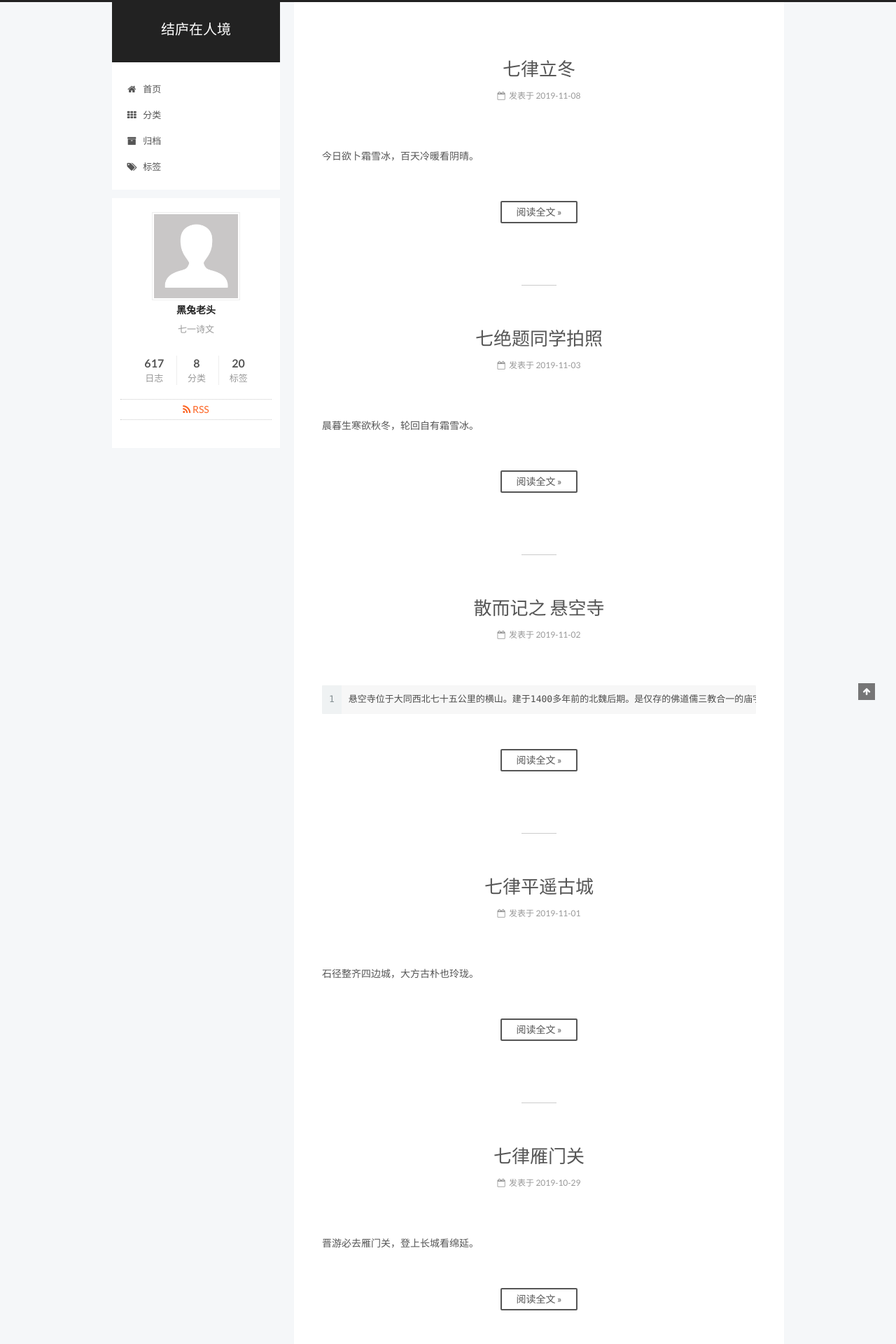
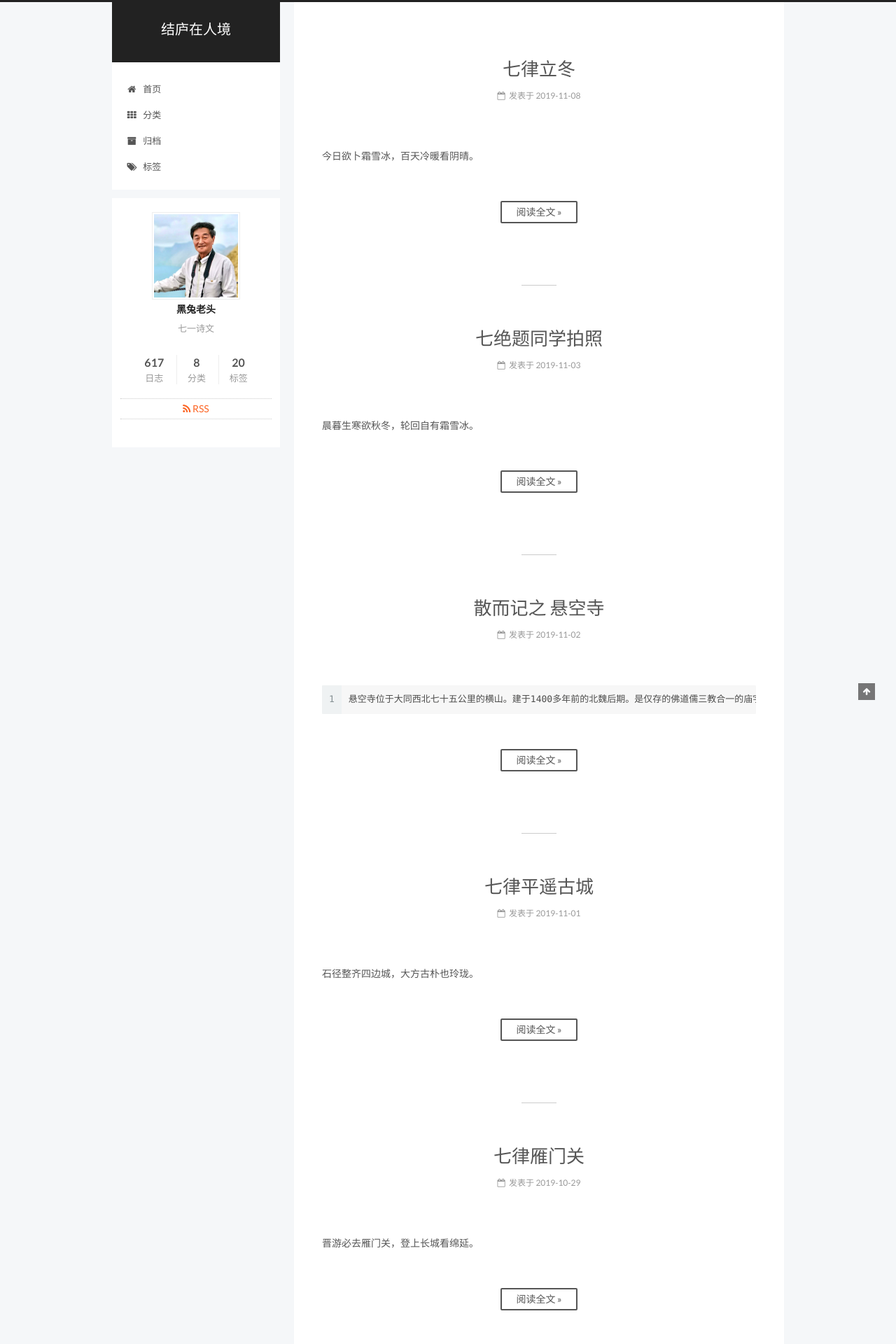
Before and after one commit to wjmmx/wangqiyi, a Jekyll site: the page built from index.html, in a window 1280 px wide. Shown: the top 1920 px of the page at 70% size. Built offline with Jekyll 4.4.1, drawn with Linux system fonts in a browser that asks for light colours; the list of posts is cut into pages by our own code.

Commit message:
change avatar

```diff
--- a/_config.yml
+++ b/_config.yml
@@ -232,7 +232,7 @@ social_icons:
 
 
 # Sidebar Avatar
-in directory: /assets/images/avatar.jpg
+in directory: assets/images/avatar.jpg
 #avatar:
 
 
```
Also changed, not shown: assets/images/avatar.gif.
